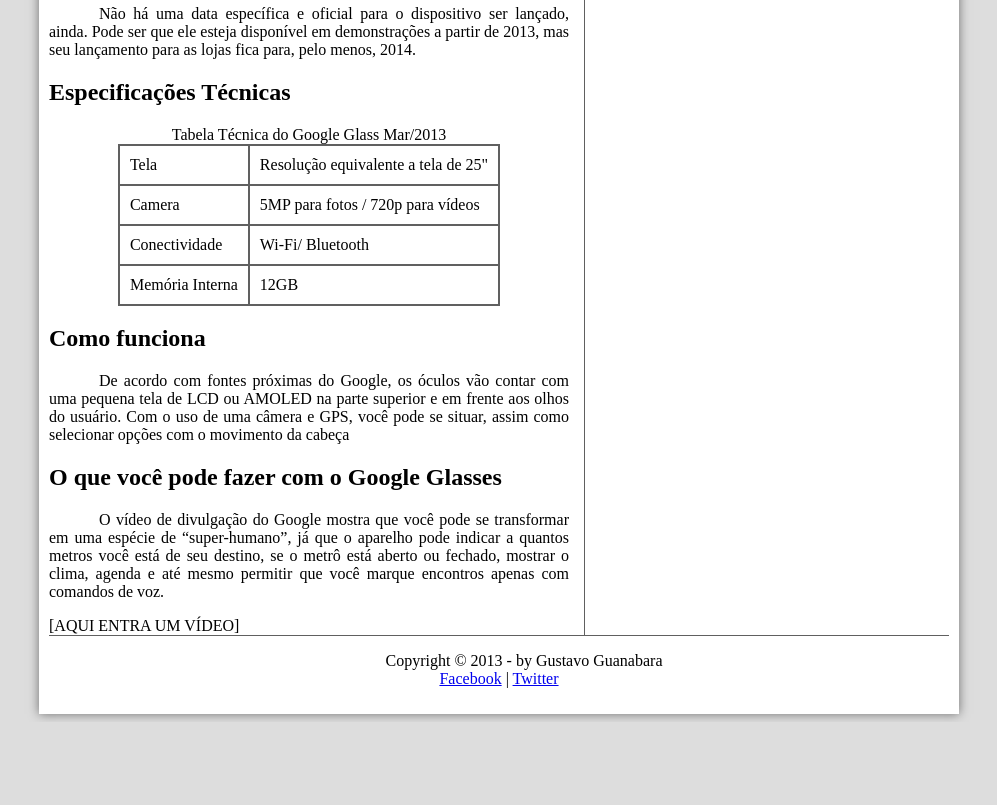
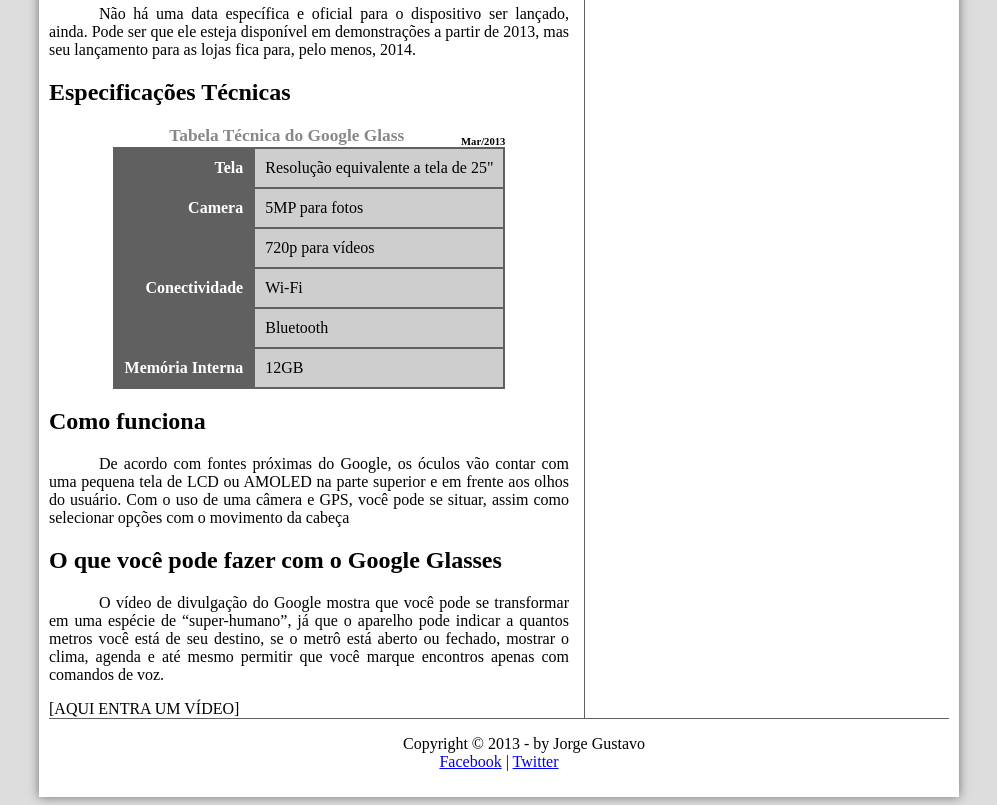
Before and after one commit to Juv1ni/projeto-glass-html5, a plain HTML site: page index.html in a window 1280 px wide. Shown: the part 900-1705 px from the top of the page, without its empty margins (141-1138 px from the left). Before the commit the page ends 1622 px from the top, so only its background shows below. Drawn offline with Linux system fonts and the light colour scheme.

Commit message:
Mais mudanças

```diff
--- a/_css/estilo.css
+++ b/_css/estilo.css
@@ -120,6 +120,28 @@ table#tabelaspec td {
     border: 1px solid #606060;
     padding: 10px;
 }
+table#tabelaspec td.ce {
+    color: #ffffff;
+    background-color: #606060;
+    text-align: right;
+    vertical-align: top;
+    font-weight: bold;
+}
+table#tabelaspec td.cd {
+    background-color: #cecece;
+}
+table#tabelaspec caption {
+    color: #888888;
+    font-size: 13pt;
+    font-weight: bolder;
+}
+table#tabelaspec caption span {
+    display: block;
+    float: right;
+    color: #000000;
+    font-size: 8pt;
+    margin-top: 10px;
+}
 aside#lateral {
     display: block;
     width: 350px;
--- a/index.html
+++ b/index.html
@@ -50,12 +50,14 @@
 
     <h1>Especificações Técnicas</h1>
     <table id="tabelaspec">
-    <caption>Tabela Técnica do Google Glass Mar/2013</caption>
+    <caption>Tabela Técnica do Google Glass <span>Mar/2013</span></caption>
 
-    <tr><td>Tela</td><td>Resolução equivalente a tela de 25"</td></tr>
-    <tr><td>Camera</td><td>5MP para fotos / 720p para vídeos</td></tr>
-    <tr><td>Conectividade</td><td>Wi-Fi/ Bluetooth</td></tr>
-    <tr><td>Memória Interna</td><td>12GB</td></tr>
+    <tr><td class="ce">Tela</td><td class="cd">Resolução equivalente a tela de 25"</td></tr>
+    <tr><td rowspan="2" class="ce">Camera</td><td class="cd">5MP para fotos</td></tr>
+    <tr><td class="cd">720p para vídeos</td></tr>
+    <tr><td rowspan="2" class="ce">Conectividade</td><td class="cd">Wi-Fi</td></tr>
+    <tr><td class="cd">Bluetooth</td></tr>
+    <tr><td class="ce">Memória Interna</td><td class="cd">12GB</td></tr>
     </table>
     <h1>Como funciona</h1>
     <p>De acordo com fontes próximas do Google, os óculos vão contar com uma pequena tela de LCD ou AMOLED na parte superior e em frente aos olhos do usuário. Com o uso de uma câmera e GPS, você pode se situar, assim como selecionar opções com o movimento da cabeça</p>
@@ -77,7 +79,7 @@
     <p>Além da surpresa do áudio, a tela montada a frente do olho do usuário também chamou atenção. Serão 640 x 360 pixels de resolução que, em proporção, equivaleria a um monitor de 25 polegadas de alta definição colocado a 2,5 metros de distância do espectador.</p>
     </aside>
     <footer id="rodape">
-    <p>Copyright &copy; 2013 - by Gustavo Guanabara<br>
+    <p>Copyright &copy; 2013 - by Jorge Gustavo<br>
     <a href="http://www.facebook.com" target="_blank">Facebook</a> | <a href="http://www.twitter.com" target="_blank">Twitter</a></p>
     </footer>
     </div>
```
